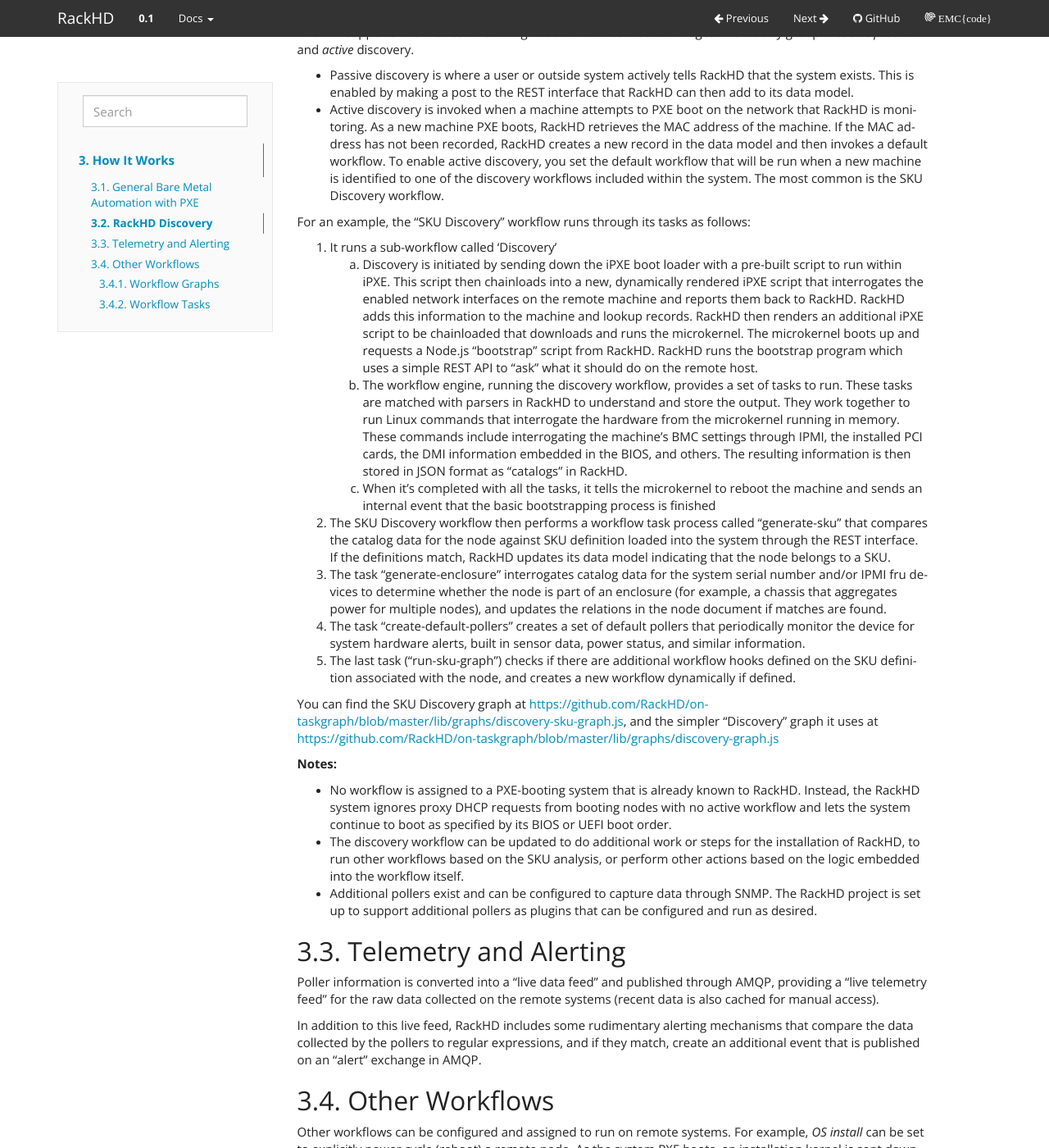
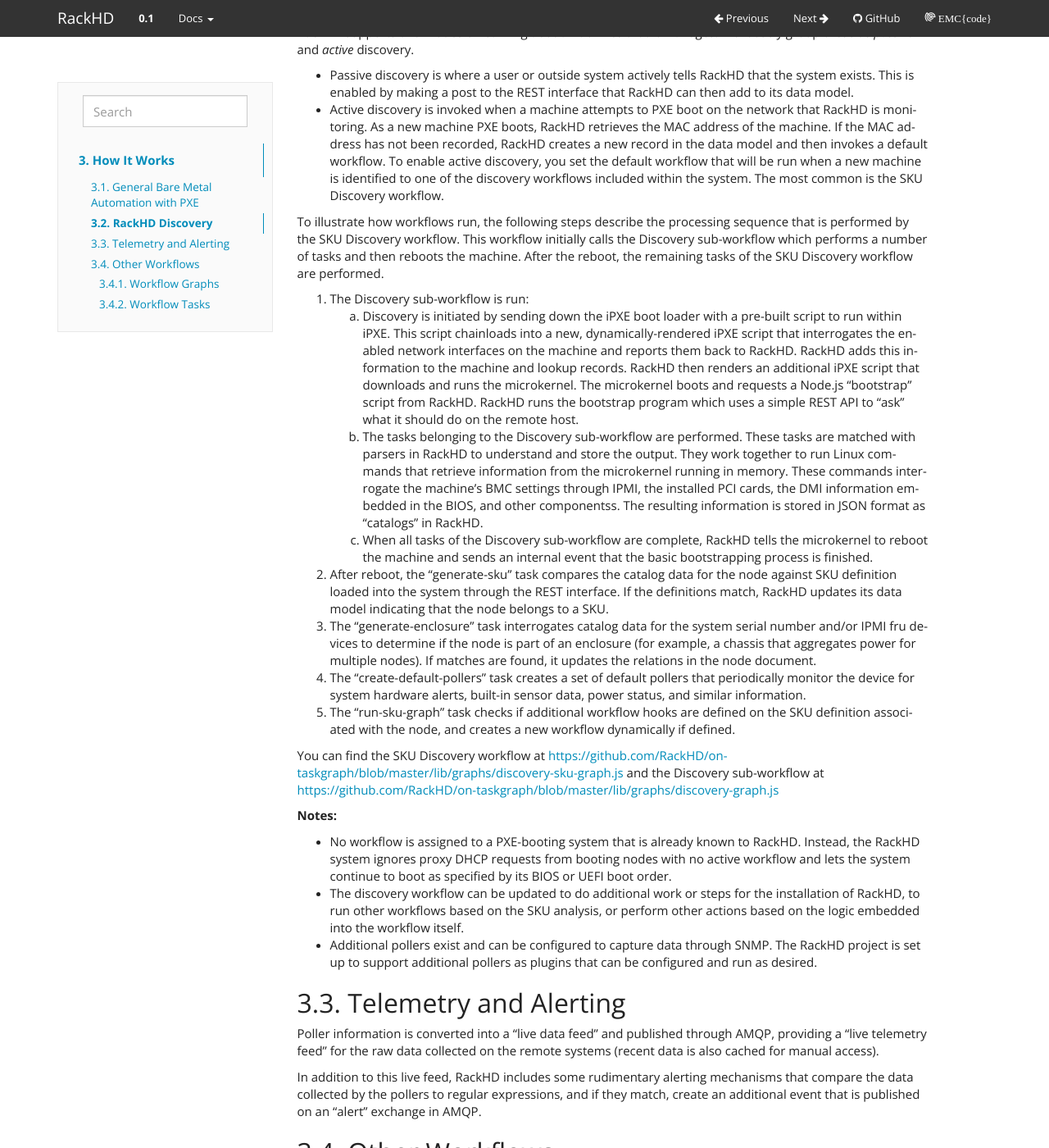
Before and after one commit to RackHD/docs, a Sphinx documentation site: the page built from docs/how_it_works.rst, in a window 1280 px wide and 1400 px high, scrolled down 543 px. Shown: the whole window at 82% size. Built offline with Sphinx 7.4.7, drawn with Linux system fonts in a browser that asks for light colours.

Commit message:
Edited workflow sequence

```diff
--- a/docs/how_it_works.rst
+++ b/docs/how_it_works.rst
@@ -53,44 +53,46 @@
   will be run when a new machine is identified to one of the discovery workflows included
   within the system. The most common is the SKU Discovery workflow.
 
-For an example, the "SKU Discovery" workflow runs through its tasks as follows:
+To illustrate how workflows run, the following steps describe the processing sequence that is performed
+by the SKU Discovery workflow. This workflow initially calls the Discovery sub-workflow which performs a
+number of tasks and then reboots the machine. After the reboot, the remaining tasks of the SKU Discovery workflow
+are performed.
 
-1. It runs a sub-workflow called 'Discovery'
+1. The Discovery sub-workflow is run:
 
    a) Discovery is initiated by sending down the iPXE boot loader with a pre-built script to run
-      within iPXE. This script then chainloads into a new, dynamically rendered iPXE script that interrogates
-      the enabled network interfaces on the remote machine and reports them back to RackHD. RackHD adds
+      within iPXE. This script chainloads into a new, dynamically-rendered iPXE script that interrogates
+      the enabled network interfaces on the machine and reports them back to RackHD. RackHD adds
       this information to the machine and lookup records. RackHD then renders an additional iPXE script
-      to be chainloaded that downloads and runs the microkernel. The microkernel boots up and requests a
+      that downloads and runs the microkernel. The microkernel boots and requests a
       Node.js "bootstrap" script from RackHD. RackHD runs the bootstrap program which uses a simple REST
       API to "ask" what it should do on the remote host.
 
-   b) The workflow engine, running the discovery
-      workflow, provides a set of tasks to run. These tasks are matched with parsers in RackHD to understand
-      and store the output. They work together to run Linux commands that interrogate the hardware from the
-      microkernel running in memory. These commands include interrogating the machine's BMC settings through
-      IPMI, the installed PCI cards, the DMI information embedded in the BIOS, and others. The resulting
-      information is then stored in JSON format as "catalogs" in RackHD.
+   b) The tasks belonging to the Discovery sub-workflow are performed. These tasks are matched with
+      parsers in RackHD to understand and store the output. They work together to run Linux commands
+      that retrieve information from the microkernel running in memory. These commands interrogate the machine's BMC settings through
+      IPMI, the installed PCI cards, the DMI information embedded in the BIOS, and other componentss. The resulting
+      information is stored in JSON format as "catalogs" in RackHD.
 
-   c) When it's completed with all the tasks, it tells the microkernel to reboot the machine and sends an
-      internal event that the basic bootstrapping process is finished
+   c) When all tasks of the Discovery sub-workflow are complete, RackHD tells the microkernel to reboot the machine and sends an
+      internal event that the basic bootstrapping process is finished.
 
-2. The SKU Discovery workflow then performs a workflow task process called "generate-sku" that compares the
+2. After reboot, the "generate-sku" task compares the
    catalog data for the node against SKU definition loaded into the system through the REST interface. If
    the definitions match, RackHD updates its data model indicating that the node belongs to a SKU.
 
-3. The task "generate-enclosure" interrogates catalog data for the system serial number and/or IPMI fru devices
-   to determine whether the node is part of an enclosure (for example, a chassis that aggregates power for
-   multiple nodes), and updates the relations in the node document if matches are found.
+3. The "generate-enclosure" task interrogates catalog data for the system serial number and/or IPMI fru devices
+   to determine if the node is part of an enclosure (for example, a chassis that aggregates power for
+   multiple nodes). If matches are found, it updates the relations in the node document.
 
-4. The task "create-default-pollers" creates a set of default pollers that periodically monitor the
-   device for system hardware alerts, built in sensor data, power status, and similar information.
+4. The "create-default-pollers" task creates a set of default pollers that periodically monitor the
+   device for system hardware alerts, built-in sensor data, power status, and similar information.
 
-5. The last task ("run-sku-graph") checks if there are additional workflow hooks defined on the SKU definition
+5. The "run-sku-graph" task checks if additional workflow hooks are defined on the SKU definition
    associated with the node, and creates a new workflow dynamically if defined.
 
-You can find the SKU Discovery graph at https://github.com/RackHD/on-taskgraph/blob/master/lib/graphs/discovery-sku-graph.js,
-and the simpler "Discovery" graph it uses at https://github.com/RackHD/on-taskgraph/blob/master/lib/graphs/discovery-graph.js
+You can find the SKU Discovery workflow at https://github.com/RackHD/on-taskgraph/blob/master/lib/graphs/discovery-sku-graph.js
+and the Discovery sub-workflow at https://github.com/RackHD/on-taskgraph/blob/master/lib/graphs/discovery-graph.js
 
 **Notes:**
 
```
